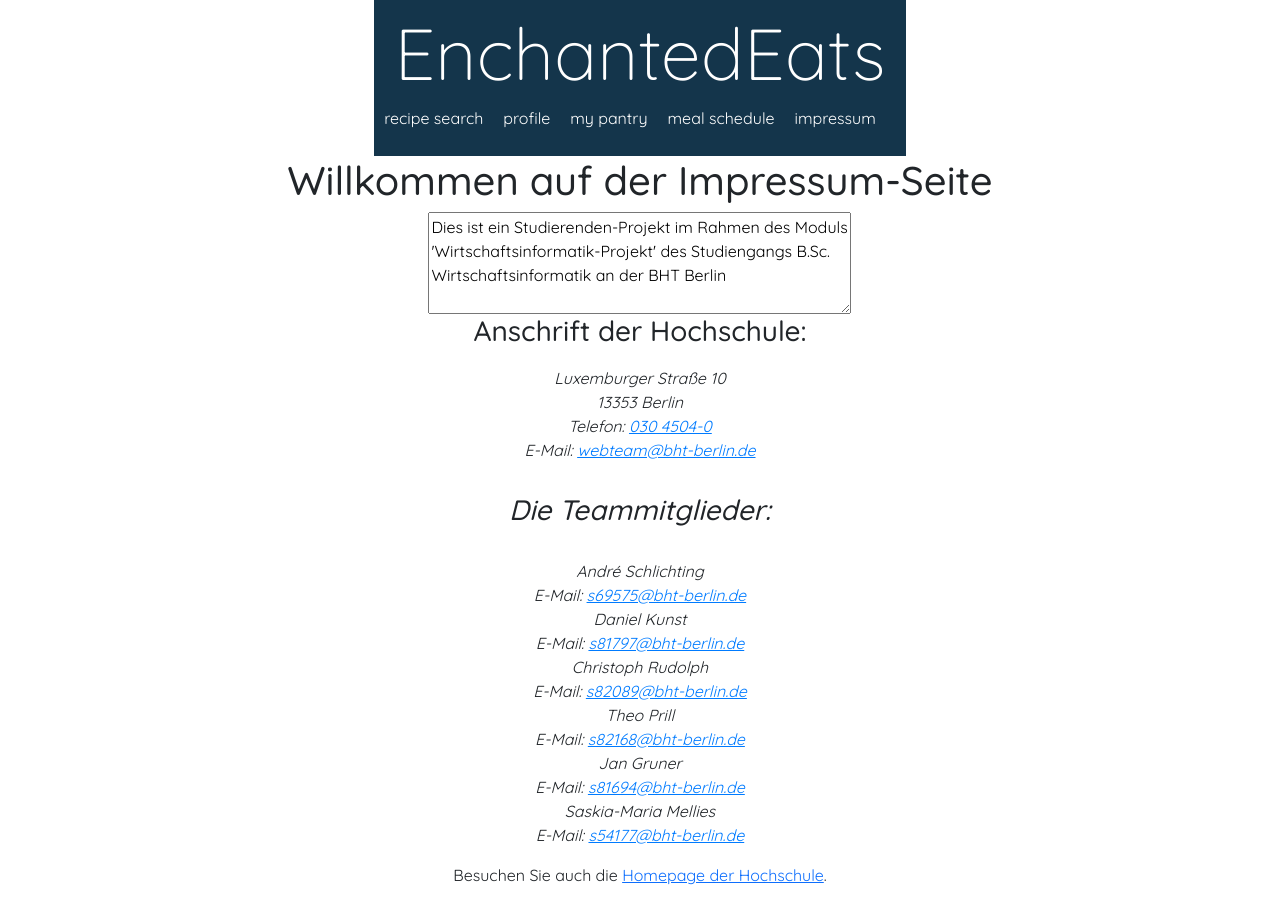
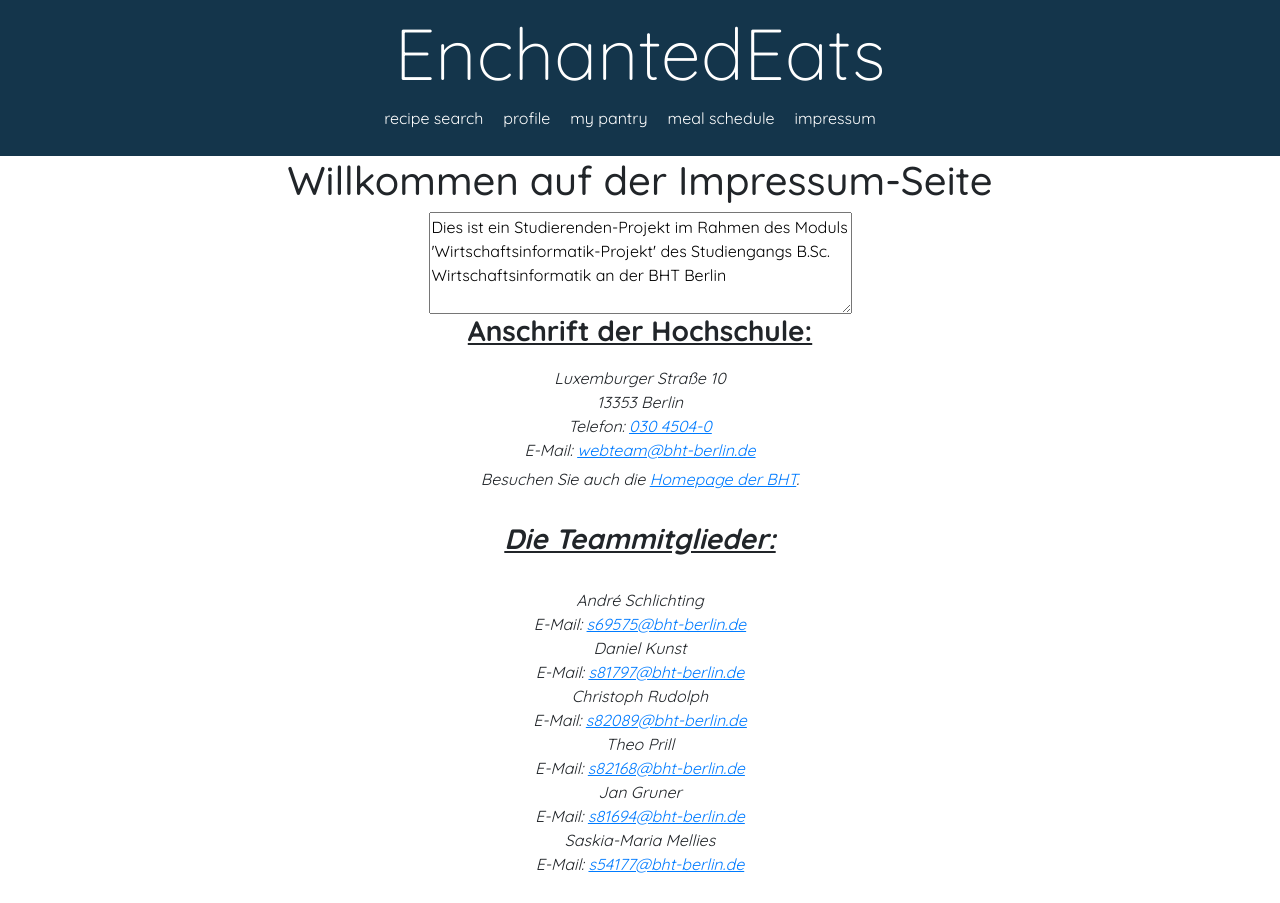
Before and after one commit to saskiamellies/rezept-softwaretchnik, a React (Create React App) app: page /impressum in a window 1280 px wide. Built offline with nearby package versions, Linux system fonts and the light colour scheme.

Commit message:
Update Impressum

```diff
--- a/src/components/Impressum.jsx
+++ b/src/components/Impressum.jsx
@@ -2,7 +2,7 @@
 
 const Impressum = () => {
   return (
-    <div>
+    <div className="impressum-container">
       <div>
         <h1>Willkommen auf der Impressum-Seite</h1>
       </div>
@@ -28,6 +28,13 @@
           E-Mail:{" "}
           <a href="mailto:webteam@bht-berlin.de">webteam@bht-berlin.de</a>
         </p>
+        <p>
+        Besuchen Sie auch die{" "}
+        <a href="https://www.bht-berlin.de/" target="_blank" rel="noopener noreferrer">
+          Homepage der BHT
+        </a>
+        .
+      </p>
       </address>
 
       <address className="address-container">
@@ -61,13 +68,7 @@
         <br />
       </address>
 
-      <p>
-        Besuchen Sie auch die{" "}
-        <a href="https://www.bht-berlin.de/" target="_blank" rel="noopener noreferrer">
-          Homepage der Hochschule
-        </a>
-        .
-      </p>
+
     </div>
   );
 };
--- a/src/style.css
+++ b/src/style.css
@@ -385,7 +385,7 @@
   text-decoration: underline; /* Fügt eine Unterstreichung beim Überfahren hinzu */
 }
 /*Design Impressum*/
-div {
+.impressum-container {
   display: flex;
   flex-direction: column;
   align-items: center;
@@ -405,3 +405,8 @@
 .address-container a {
   color: #007bff;
 }
+
+h3 {
+  font-weight: bold;
+  text-decoration: underline;
+}
```
